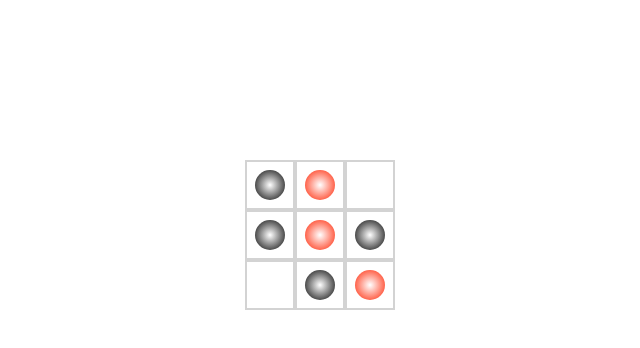
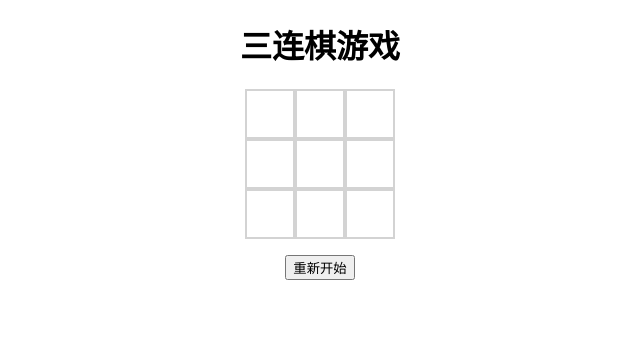
Before and after one commit to l-world/React-Series, a React (Create React App) app: page / in a window 1280 px wide. Shown: the top 348 px of the page, without its empty margins (320-960 px from the left). Built offline with nearby package versions, Linux system fonts and the light colour scheme.

Commit message:
游戏组件制作

```diff
--- a/src/App.tsx
+++ b/src/App.tsx
@@ -1,29 +1,11 @@
 import React from 'react';
-import BoardCmp from './components/BoardCmp';
-import { ChessType } from './types/enums';
-
-const chesses = [
-    ChessType.black,
-    ChessType.red,
-    ChessType.none,
-    ChessType.black,
-    ChessType.red,
-    ChessType.black,
-    ChessType.none,
-    ChessType.black,
-    ChessType.red,
-]
+import GameCmp from './components/GameCmp';
 
 export class App extends React.Component<{}> {
     render() {
         return (
             <div>
-                <BoardCmp
-                    chesses={chesses}
-                    onClick={ (i) => {
-                        console.log(i)
-                    } }
-                />
+                <GameCmp />
             </div>
         )
     }
--- a/src/components/BoardCmp/index.css
+++ b/src/components/BoardCmp/index.css
@@ -2,5 +2,5 @@
     display: flex;
     flex-wrap: wrap;
     width: 150px;
-    margin: 10rem  auto;
+    margin: 1rem  auto;
 }
--- /dev/null
+++ b/src/components/GameCmp/index.css
@@ -0,0 +1,3 @@
+.game{
+    text-align: center;
+}
--- /dev/null
+++ b/src/components/GameCmp/index.tsx
@@ -0,0 +1,100 @@
+import React, { Component } from "react";
+import { ChessType, GameStatus } from "../../types/enums";
+import BoardCmp from "../BoardCmp";
+import './index.css'
+
+// 定义 state 的约束
+interface IState {
+    chesses: ChessType[];
+    gameStatus:GameStatus,
+    nextChess: ChessType.red | ChessType.black
+}
+
+export class GameCmp extends Component<{},IState> {
+
+    state:IState = {
+        chesses:[],
+        gameStatus:GameStatus.gaming,
+        nextChess: ChessType.black
+    }
+
+    componentDidMount(): void {
+        this.init();
+    }
+
+    // 初始化数据
+    init(){
+        const arr: ChessType[] = [];
+        for(let i = 0; i < 9; i++) {
+            arr.push(ChessType.none);
+        }
+        this.setState({
+            chesses:arr,
+            gameStatus: GameStatus.gaming,
+            nextChess: ChessType.black
+        })
+    }
+
+    /**
+     * @description: 处理棋子点击事件
+     * 如果函数运行，说明
+     * 1. 游戏没有结束
+     * 2. 点击的位置没有棋子
+     * @param {number} index 棋子的位置
+     * @return {*}
+     */
+    handleChessClick(index: number): void {
+        console.log( this.state.gameStatus )
+        const chesses:ChessType[] = [...this.state.chesses];
+        chesses[index] = this.state.nextChess;
+        this.setState( prev => ({
+            chesses,
+            nextChess: prev.nextChess === ChessType.red ? ChessType.black : ChessType.red,
+            gameStatus: this.getGameStatus(chesses,index)
+        }))
+    }
+
+    getGameStatus(chesses:ChessType[], index: number): GameStatus{
+        console.log(" game status")
+        // 1. 判断是否有一方获得胜利
+        const horMin = Math.floor(index / 3) * 3;
+        const verMin = index % 3;
+        if( (chesses[horMin] === chesses[horMin + 1] || chesses[horMin] === chesses[horMin + 2] )  // 横向三连
+            ||
+            ( chesses[verMin] === chesses[verMin + 3] || chesses[verMin] === chesses[verMin + 6] )  //纵向三连
+            ||
+            ( chesses[2] === chesses[4] && chesses[2] === chesses[6] && chesses[2] !== ChessType.none ) //对角线三连
+            ||
+            (chesses[0] === chesses[4] && chesses[0] === chesses[8] && chesses[0] !== ChessType.none) //对角线三连
+        ){
+            console.log(' who is win ')
+            if(chesses[index] === ChessType.red){
+                return GameStatus.redWin;
+            }else{
+                return GameStatus.blackWin
+            }
+        }
+            // 2.判断是否平局
+        if(!chesses.includes(ChessType.none)){
+            return GameStatus.dogfall;
+        }
+        // 3.游戏正在进行
+        return GameStatus.gaming;
+    }
+
+    render() {
+        return (
+            <div className="game">
+                <h1>三连棋游戏</h1>
+                <BoardCmp
+                    chesses={this.state.chesses}
+                    isGameOver={this.state.gameStatus !== GameStatus.gaming}
+                    onClick={ this.handleChessClick.bind(this) }
+                />
+                <button onClick={() => { this.init() }} >重新开始</button>
+            </div>
+        )
+    }
+}
+
+export default GameCmp;
--- a/src/types/enums.ts
+++ b/src/types/enums.ts
@@ -4,3 +4,10 @@ export enum ChessType {
     red,
     black
 }
+
+export enum GameStatus {
+    gaming, // 游戏进行中
+    redWin, //红方胜出
+    blackWin, //黑方胜出
+    dogfall // 平局
+}
```
